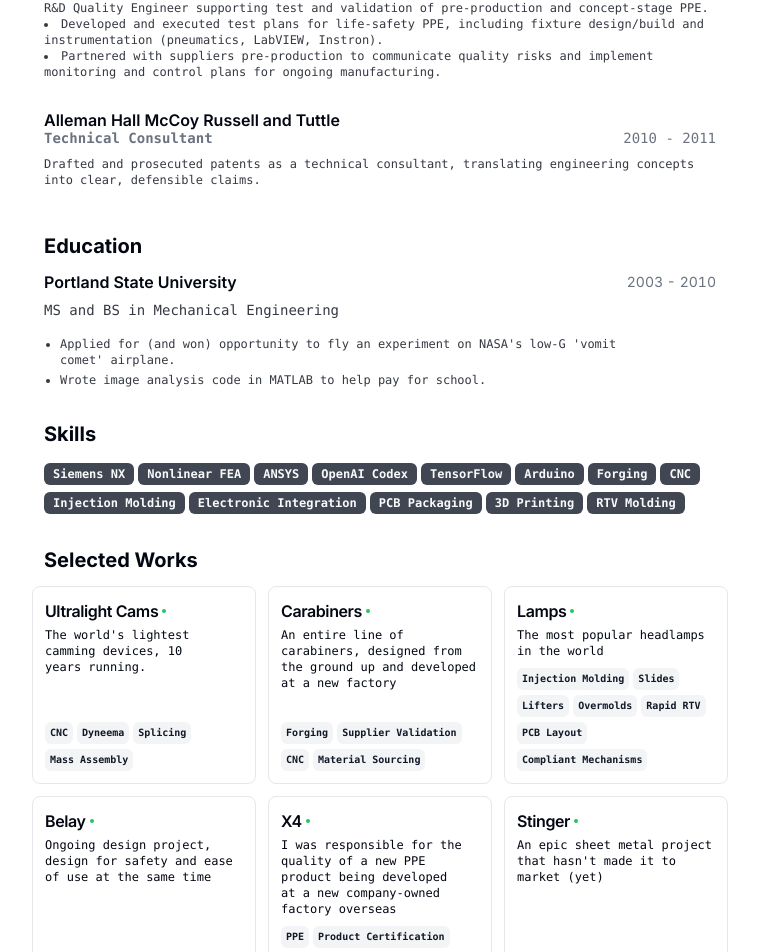
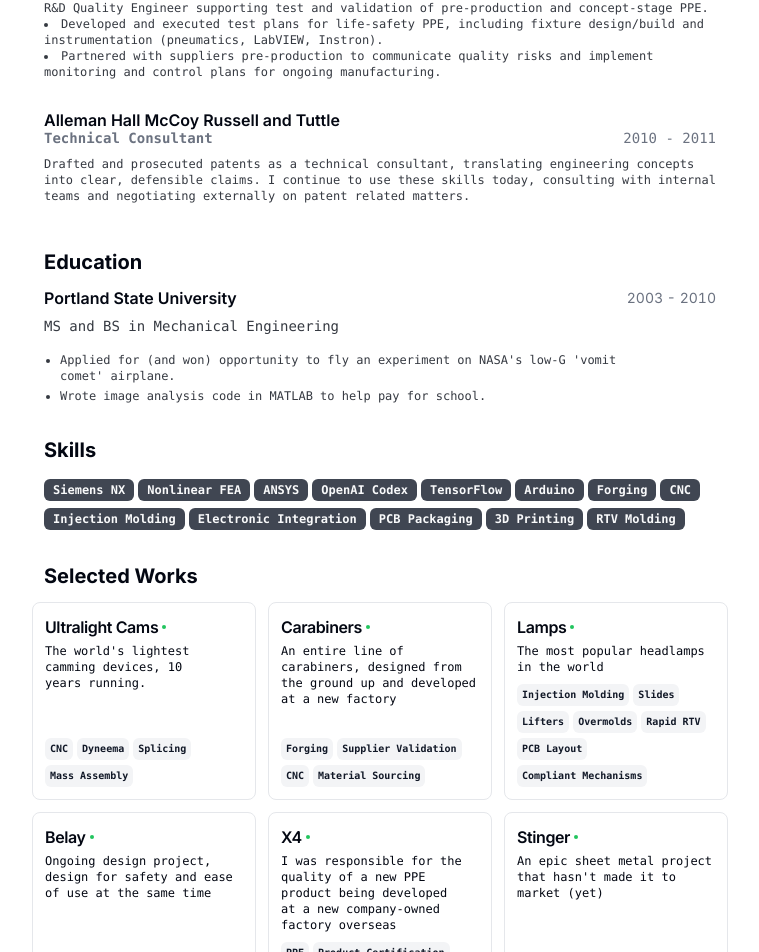
Before and after one commit to bakerjohnalex/resume, a Next.js app: page / in a window 1280 px wide. Shown: the part 906-1858 px from the top of the page, without its empty margins (260-1019 px from the left). Built offline with nearby package versions, Linux system fonts and the light colour scheme.

Commit message:
Enhance resume description for patent consulting
Expanded description of patent consulting experience.

```diff
--- a/src/data/resume-data.tsx
+++ b/src/data/resume-data.tsx
@@ -135,7 +135,8 @@
         description: (
           <>
             Drafted and prosecuted patents as a technical consultant, translating engineering concepts into clear,
-            defensible claims.
+            defensible claims. I continue to use these skills today, consulting with internal teams and negotiating
+            externally on patent related matters.
           </>
         ),
       },
```
